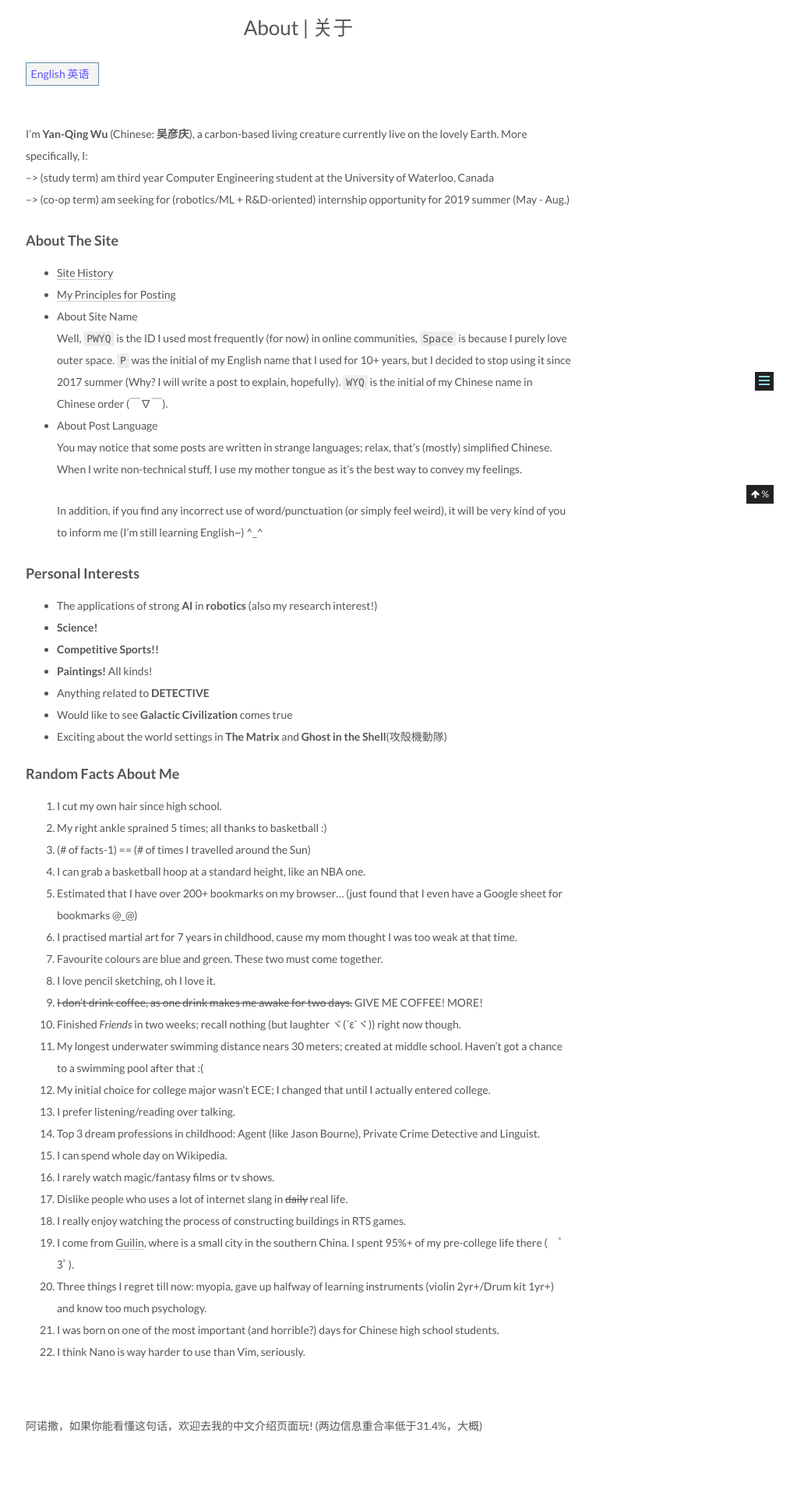
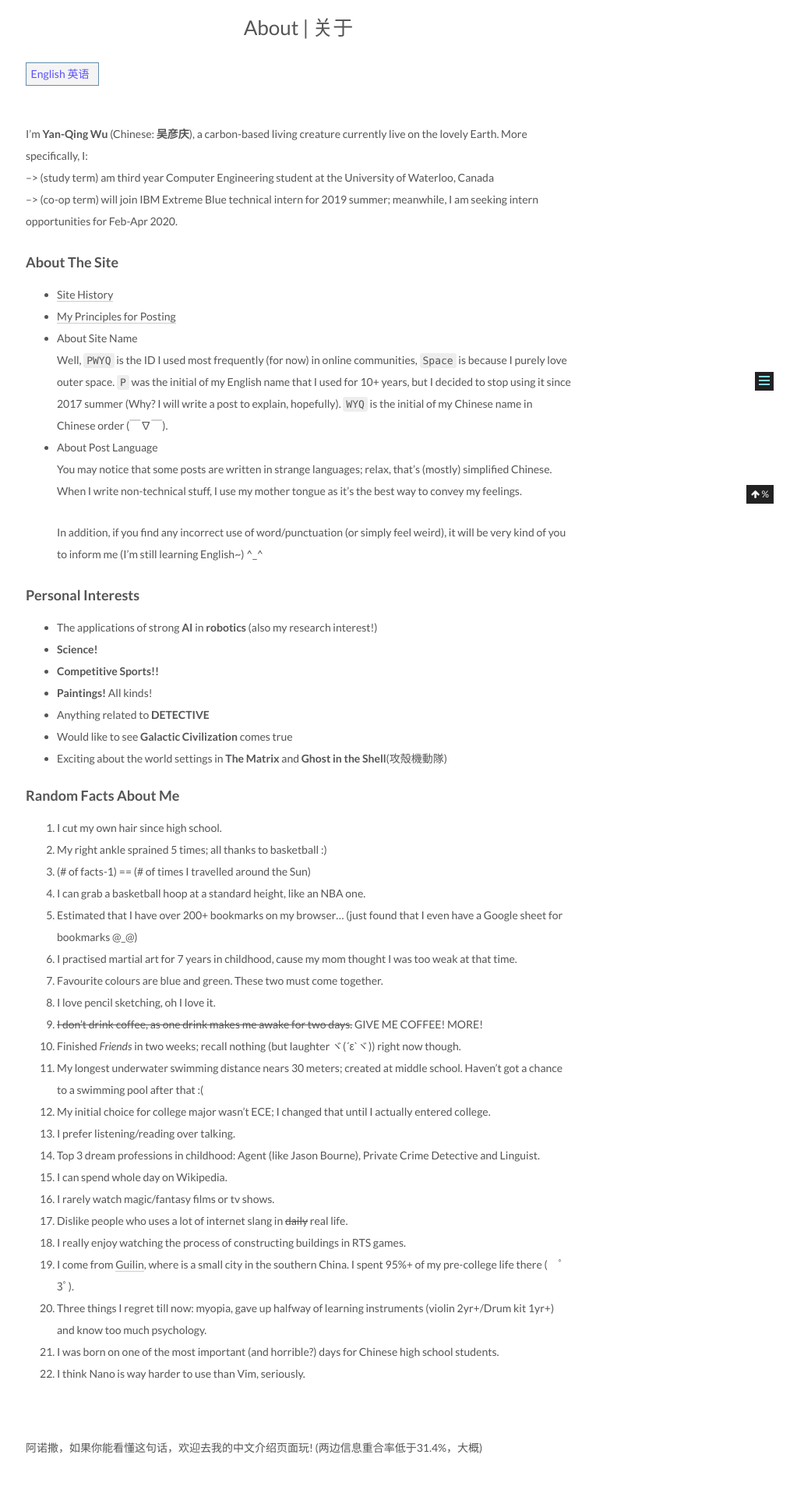
Before and after one commit to pwyq/blog, a Jekyll site: the page built from about/index.html, in a window 1280 px wide. Shown: the part 354-2274 px from the top of the page at 78% size, without its empty margins (257-1280 px from the left). Built offline with Jekyll 4.4.1, drawn with Linux system fonts in a browser that asks for light colours; nearby versions of some CDN libraries; comment, search, counter and statistics services are not loaded.

Commit message:
update about

```diff
--- a/_includes/_about/en.md
+++ b/_includes/_about/en.md
@@ -1,7 +1,7 @@
 I'm **Yan-Qing Wu** (Chinese: **吴彦庆**), a carbon-based living creature currently live on the lovely Earth.
 More specifically, I:
 --> (study term) am third year Computer Engineering student at the University of Waterloo, Canada
---> (co-op term) am seeking for (robotics/ML + R&D-oriented) internship opportunity for 2019 summer (May - Aug.)
+--> (co-op term) will join IBM Extreme Blue technical intern for 2019 summer; meanwhile, I am seeking intern opportunities for Feb-Apr 2020.
 
 #### About The Site
 - [Site History][site_log]{:target="_blank"}
```
